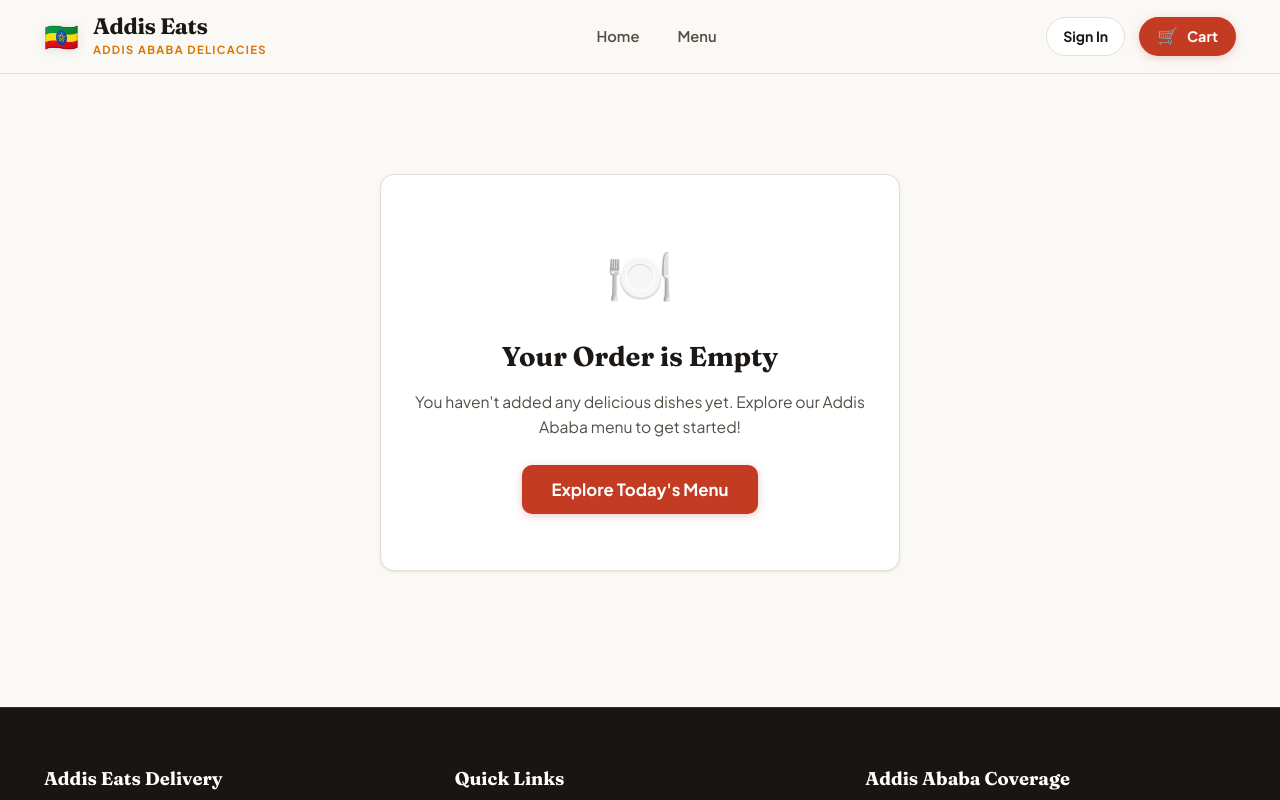
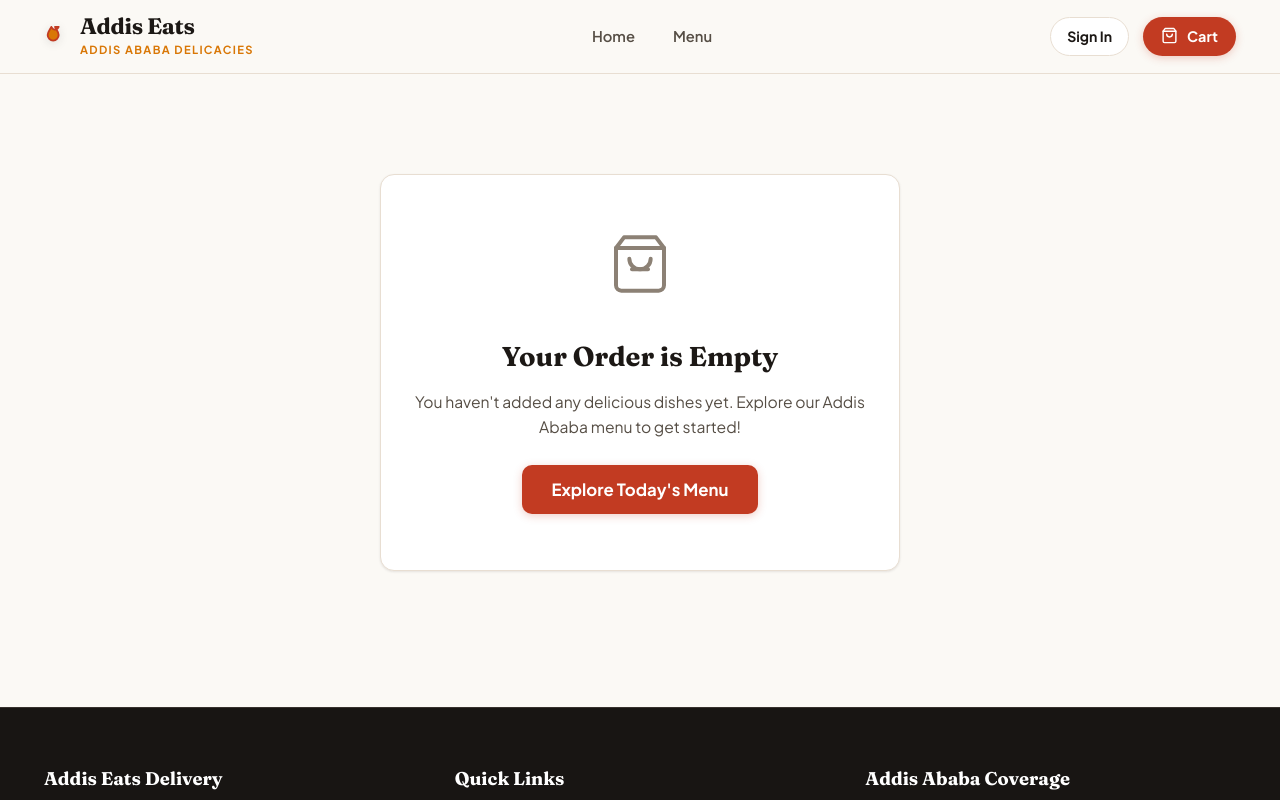
Before and after one commit to Riter-Rob/addis_eats, a React (Vite) app: page /cart in a window 1280 px wide. Shown: the top 800 px of the page. Built offline with nearby package versions, Linux system fonts and the light colour scheme.

Commit message:
refactor(ui): remove emojis and replace with bespoke SVG icons

```diff
--- a/src/cart/CartBadge.jsx
+++ b/src/cart/CartBadge.jsx
@@ -11,7 +11,22 @@ export function CartBadge() {
       aria-label={`Cart with ${totalItems} items, total ${totalETB} Ethiopian Birr`}
     >
       <span className="cart-icon" aria-hidden="true">
-        🛒
+        <svg
+          width="17"
+          height="17"
+          viewBox="0 0 24 24"
+          fill="none"
+          stroke="currentColor"
+          strokeWidth="2"
+          strokeLinecap="round"
+          strokeLinejoin="round"
+          aria-hidden="true"
+          style={{ verticalAlign: '-2px' }}
+        >
+          <path d="M6 2 3 6v14a2 2 0 0 0 2 2h14a2 2 0 0 0 2-2V6l-3-4Z" />
+          <path d="M3 6h18" />
+          <path d="M16 10a4 4 0 0 1-8 0" />
+        </svg>
       </span>
       <span className="cart-label">Cart</span>
       {totalItems > 0 ? (
--- a/src/cart/CartPage.jsx
+++ b/src/cart/CartPage.jsx
@@ -22,7 +22,22 @@ export function CartPage() {
       <section className="cart-page-empty">
         <div className="empty-cart-card">
           <div className="empty-cart-icon" aria-hidden="true">
-            🍽️
+            <svg
+              width="64"
+              height="64"
+              viewBox="0 0 24 24"
+              fill="none"
+              stroke="var(--color-ink-muted)"
+              strokeWidth="1.5"
+              strokeLinecap="round"
+              strokeLinejoin="round"
+              aria-hidden="true"
+            >
+              <path d="M6 2 3 6v14a2 2 0 0 0 2 2h14a2 2 0 0 0 2-2V6l-3-4Z" />
+              <path d="M3 6h18" />
+              <path d="M16 10a4 4 0 0 1-8 0" />
+              <line x1="9" y1="14" x2="15" y2="14" />
+            </svg>
           </div>
           <h1 className="empty-cart-title">Your Order is Empty</h1>
           <p className="empty-cart-text">
--- a/src/home/Home.jsx
+++ b/src/home/Home.jsx
@@ -73,7 +73,9 @@ export function Home() {
       <section className="features-grid" aria-label="Why choose Addis Eats">
         <div className="feature-card">
           <div className="feature-icon" aria-hidden="true">
-            🥩
+            <svg width="34" height="34" viewBox="0 0 24 24" fill="none" stroke="var(--color-berbere)" strokeWidth="2" strokeLinecap="round" strokeLinejoin="round">
+              <path d="M8.5 14.5A2.5 2.5 0 0 0 11 12c0-1.38-.5-2-1-3-1.072-2.143-.224-4.054 2-6 .5 2.5 2 4.9 4 6.5 2 1.6 3 3.5 3 5.5a7 7 0 1 1-14 0c0-1.153.433-2.294 1-3a2.5 2.5 0 0 0 2.5 2.5z" />
+            </svg>
           </div>
           <h3 className="feature-title">Locally Sourced Meats & Spices</h3>
           <p className="feature-text">
@@ -83,7 +85,10 @@ export function Home() {
 
         <div className="feature-card">
           <div className="feature-icon" aria-hidden="true">
-            🥬
+            <svg width="34" height="34" viewBox="0 0 24 24" fill="none" stroke="var(--color-rosemary)" strokeWidth="2" strokeLinecap="round" strokeLinejoin="round">
+              <path d="M11 20A7 7 0 0 1 9.8 6.1C15.5 5 17 4.48 19 2c1 2 2 4.18 2 8 0 5.5-4.78 10-10 10Z" />
+              <path d="M2 21c0-3 1.85-5.36 5.08-6C9.5 14.52 12 13 13 12" />
+            </svg>
           </div>
           <h3 className="feature-title">Fasting & Vegetarian Friendly</h3>
           <p className="feature-text">
@@ -93,7 +98,9 @@ export function Home() {
 
         <div className="feature-card">
           <div className="feature-icon" aria-hidden="true">
-            ⚡
+            <svg width="34" height="34" viewBox="0 0 24 24" fill="none" stroke="var(--color-gold)" strokeWidth="2" strokeLinecap="round" strokeLinejoin="round">
+              <polygon points="13 2 3 14 12 14 11 22 21 10 12 10 13 2" />
+            </svg>
           </div>
           <h3 className="feature-title">Fast Addis Delivery</h3>
           <p className="feature-text">
--- a/src/layout/Layout.jsx
+++ b/src/layout/Layout.jsx
@@ -17,7 +17,9 @@ export function Layout() {
         <div className="header-inner">
           <Link to="/" className="brand-logo" aria-label="Addis Eats Homepage">
             <span className="brand-badge-circle" aria-hidden="true">
-              🇪🇹
+              <svg width="22" height="22" viewBox="0 0 24 24" fill="none" stroke="currentColor" strokeWidth="2" strokeLinecap="round" strokeLinejoin="round" aria-hidden="true">
+                <path d="M12 2c1.5 3 4 5.5 4 9a6 6 0 0 1-12 0c0-3.5 2.5-6 4-9 1 2 2 3 4 3s3-1 4-3z" fill="var(--color-gold)" stroke="var(--color-berbere)" />
+              </svg>
             </span>
             <div className="brand-names">
               <span className="brand-title">Addis Eats</span>
@@ -50,7 +52,11 @@ export function Layout() {
             {isAuthenticated ? (
               <div className="user-session-pill">
                 <span className="user-name" title={user.email}>
-                  👤 {user.name}
+                  <svg width="15" height="15" viewBox="0 0 24 24" fill="none" stroke="currentColor" strokeWidth="2" strokeLinecap="round" strokeLinejoin="round" aria-hidden="true" style={{ verticalAlign: '-2px', marginRight: '5px' }}>
+                    <path d="M20 21v-2a4 4 0 0 0-4-4H8a4 4 0 0 0-4 4v2" />
+                    <circle cx="12" cy="7" r="4" />
+                  </svg>
+                  {user.name}
                 </span>
                 <button
                   type="button"
--- a/src/menu/DishCard.jsx
+++ b/src/menu/DishCard.jsx
@@ -48,7 +48,11 @@ export function DishCard({ dish }) {
 
         <div className="dish-card-footer">
           <span className="dish-card-time" title="Estimated preparation time">
-            ⏱ {dish.prepTime || '15-20 min'}
+            <svg width="13" height="13" viewBox="0 0 24 24" fill="none" stroke="currentColor" strokeWidth="2" strokeLinecap="round" strokeLinejoin="round" aria-hidden="true" style={{ verticalAlign: '-1px', marginRight: '4px' }}>
+              <circle cx="12" cy="12" r="10" />
+              <polyline points="12 6 12 12 16 14" />
+            </svg>
+            {dish.prepTime || '15-20 min'}
           </span>
           <Button
             type="button"
--- a/src/menu/DishDetail.jsx
+++ b/src/menu/DishDetail.jsx
@@ -39,7 +39,10 @@ export function DishDetail() {
     return (
       <div className="dish-detail-error-card" role="alert">
         <div className="status-emoji" aria-hidden="true">
-          🔍
+          <svg width="42" height="42" viewBox="0 0 24 24" fill="none" stroke="var(--color-ink-muted)" strokeWidth="2" strokeLinecap="round" strokeLinejoin="round">
+            <circle cx="11" cy="11" r="8" />
+            <line x1="21" y1="21" x2="16.65" y2="16.65" />
+          </svg>
         </div>
         <h1 className="dish-detail-error-title">Dish Not Found</h1>
         <p className="dish-detail-error-desc">
@@ -102,7 +105,13 @@ export function DishDetail() {
           <div className="dish-detail-meta">
             <div className="meta-item">
               <span className="meta-label">Est. Preparation</span>
-              <span className="meta-value">⏱ {dish.prepTime || '20 min'}</span>
+              <span className="meta-value">
+                <svg width="14" height="14" viewBox="0 0 24 24" fill="none" stroke="currentColor" strokeWidth="2" strokeLinecap="round" strokeLinejoin="round" aria-hidden="true" style={{ verticalAlign: '-2px', marginRight: '5px' }}>
+                  <circle cx="12" cy="12" r="10" />
+                  <polyline points="12 6 12 12 16 14" />
+                </svg>
+                {dish.prepTime || '20 min'}
+              </span>
             </div>
             <div className="meta-item">
               <span className="meta-label">Category</span>
--- a/src/menu/Menu.jsx
+++ b/src/menu/Menu.jsx
@@ -117,7 +117,11 @@ export function Menu() {
       {!loading && error && (
         <div className="menu-error-box" role="alert">
           <span className="error-badge-icon" aria-hidden="true">
-            ⚠️
+            <svg width="46" height="46" viewBox="0 0 24 24" fill="none" stroke="var(--color-berbere)" strokeWidth="2" strokeLinecap="round" strokeLinejoin="round">
+              <path d="m21.73 18-8-14a2 2 0 0 0-3.48 0l-8 14A2 2 0 0 0 4 21h16a2 2 0 0 0 1.73-3Z" />
+              <line x1="12" y1="9" x2="12" y2="13" />
+              <line x1="12" y1="17" x2="12.01" y2="17" />
+            </svg>
           </span>
           <h2 className="error-title">Unable to Load Menu</h2>
           <p className="error-desc">
@@ -133,7 +137,12 @@ export function Menu() {
       {!loading && !error && dishes && dishes.length === 0 && (
         <div className="menu-empty-box" role="status">
           <span className="empty-badge-icon" aria-hidden="true">
-            🍲
+            <svg width="46" height="46" viewBox="0 0 24 24" fill="none" stroke="var(--color-ink-muted)" strokeWidth="1.8" strokeLinecap="round" strokeLinejoin="round">
+              <path d="M12 2v2" />
+              <path d="M4 10a8 8 0 0 1 16 0" />
+              <path d="M2 14h20" />
+              <path d="M20 14v4a2 2 0 0 1-2 2H6a2 2 0 0 1-2-2v-4" />
+            </svg>
           </span>
           <h2 className="empty-title">No Dishes Found</h2>
           <p className="empty-desc">
--- a/src/ui/ErrorBoundary.jsx
+++ b/src/ui/ErrorBoundary.jsx
@@ -34,7 +34,13 @@ export class ErrorBoundary extends Component {
 
       return (
         <div className="ui-error-boundary-card" role="alert">
-          <div className="ui-error-icon" aria-hidden="true">⚠️</div>
+          <div className="ui-error-icon" aria-hidden="true">
+            <svg width="44" height="44" viewBox="0 0 24 24" fill="none" stroke="var(--color-berbere)" strokeWidth="2" strokeLinecap="round" strokeLinejoin="round">
+              <circle cx="12" cy="12" r="10" />
+              <line x1="12" y1="8" x2="12" y2="12" />
+              <line x1="12" y1="16" x2="12.01" y2="16" />
+            </svg>
+          </div>
           <h2 className="ui-error-title">Something went wrong</h2>
           <p className="ui-error-message">
             {this.state.error?.message || 'An unexpected rendering error occurred in this view.'}
```
